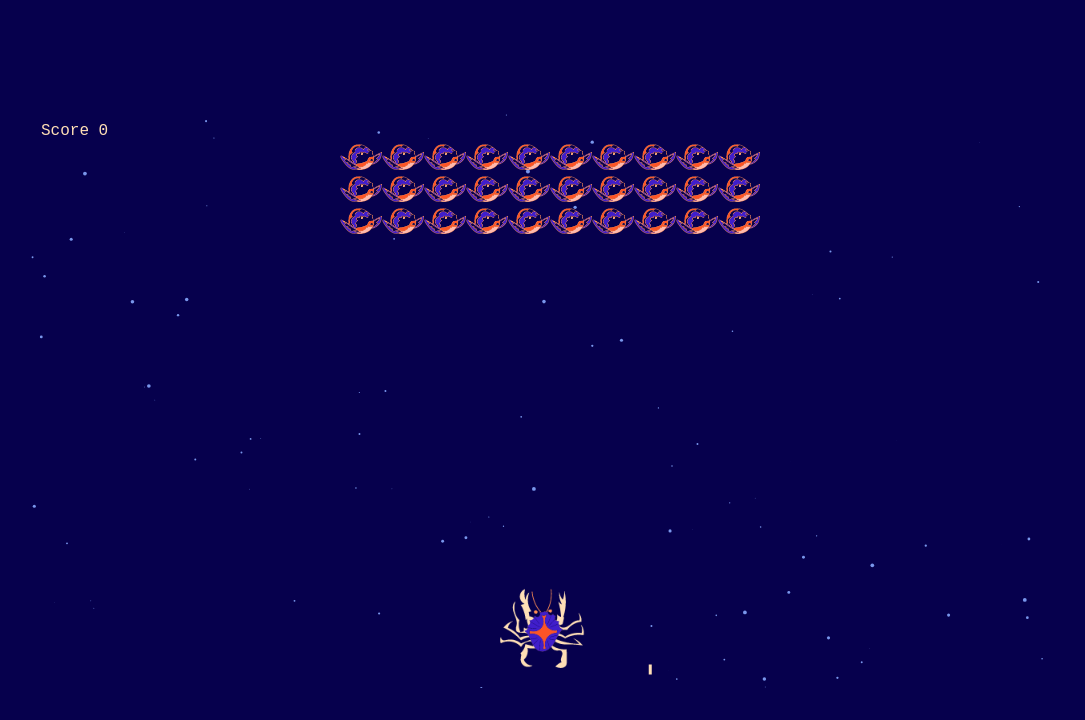
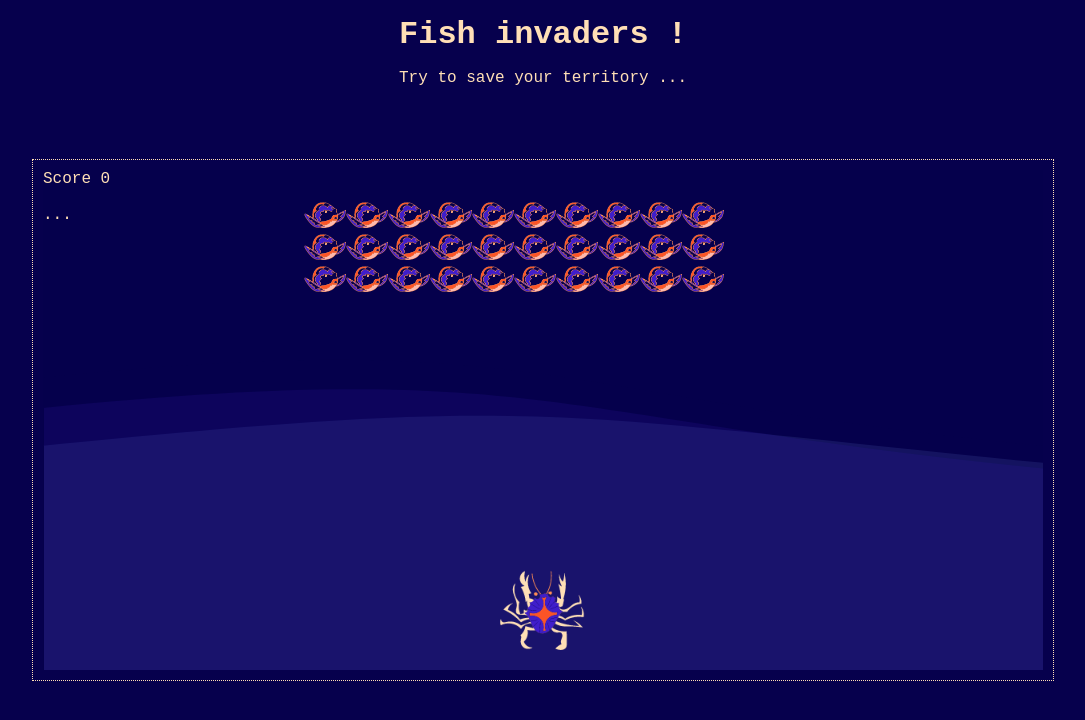
Before and after one commit to mathildarnaud/fish-invaders, a plain HTML site: page index.html in a window 1280 px wide. Shown: the whole page, without its empty margins (97-1182 px from the left). Drawn offline with Linux system fonts and the light colour scheme.

Commit message:
better ui experience

```diff
--- a/index.html
+++ b/index.html
@@ -5,9 +5,13 @@
     justify-content: center;
     align-items: center;
     background-color: #06004D;
+    flex-direction: column;
   }
+
   .canv {
     position: relative;
+    border: 1px dotted #FFDFB6;
+    padding: 10px;
   }
   p {
       position: absolute;
@@ -18,13 +22,69 @@
       margin: 0;
       font-family: 'Courier New', Courier, monospace;
     }
+    h1 {
+      display: flex;
+      justify-content: start;
+      align-items: center;
+      margin: 0;
+      font-family: 'Courier New', Courier, monospace;
+      /* font-size: 3vh; */
+      color: #FFDFB6;
+      margin: 2vh 0;
+    }
+    h3 {
+      /* position: absolute; */
+      z-index: 10;
+      color: #FFDFB6;
+      left: 10px;
+      top: 10px;
+      margin: 0;
+      font-size: 16px;
+      font-weight: 100;
+      font-family: 'Courier New', Courier, monospace;
+      margin-bottom: 9vh;
+    }
 </style>
 
 
+<body>
+
+  <h1> Fish invaders !</h1>
+  <h3>Try to save your territory ...</h3>
   <div class="canv">
     <p>
       <span>Score </span> <span id="scoreEl">0</span>
+      <br>
+      <br>
+      <span id="messageEl">...</span>
     </p>
+    <audio id="audio" src="./img/fish-d.wav"></audio>
+    <audio id="audio2" src="./img/lose.wav"></audio>
     <canvas></canvas>
   </div>
+
+
+
+</body>
+<!-- <div class="section">
+  <div class="bluenavy">
+    <h1>Nice curves</h1>
+  </div>
+  <div class="blue">
+    <h1>Nice curves</h1>
+  </div>
+  <div class="darko">
+    <h1>Nice curves</h1>
+  </div>
+  <div class="medO">
+    <h1>Nice curves</h1>
+  </div>
+  <div class="lighto">
+    <h1>Nice curves</h1>
+  </div>
+  <div class="yellow">
+    <h1>Nice curves</h1>
+  </div>
+</div> -->
+
 <script src="./index.js"></script>
--- a/index.js
+++ b/index.js
@@ -2,8 +2,45 @@ const scoreEl = document.querySelector('#scoreEl')
 const canvas = document.querySelector('canvas')
 const c = canvas.getContext('2d')
 
-canvas.width = 1024
-canvas.height = 576
+canvas.width = 1000
+canvas.height = 500
+
+window.requestAnimFrame = (function(){
+  return window.requestAnimationFrame ||
+          window.webkitRequestAnimationFrame ||
+          window.mozRequestAnimationFrame ||
+          function( callback ){
+            window.setTimeout(callback, 1000 / 60);
+          };
+  })();
+  //The initial angle is 0
+  let step = 0;
+  //Define the colors of three waves
+  let lines = ["rgba(6, 0, 77, 0.2)",
+                 "rgba(64, 30, 203, 0.2)",
+                 "rgba(121, 150, 236, 0.2)"];
+  function loop(){
+      c.clearRect(0,0,canvas.width,canvas.height);
+      step++;
+      //Draw 3 rectangles with different colors
+      for(let j = lines.length-1; j >= 0; j--) {
+          c.fillStyle = lines[j];
+          //The angle of each rectangle is different, the difference between each is 45 degrees
+          let angle = (step+j*45)*Math.PI/180;
+          let deltaHeight = Math.sin(angle) * 50;
+          let deltaHeightRight = Math.cos(angle) * 50;
+          c.beginPath();-
+          c.moveTo(0, canvas.height/2+deltaHeight);
+          c.bezierCurveTo(canvas.width /2, canvas.height/2+deltaHeight-50, canvas.width / 2, canvas.height/2+deltaHeightRight-50, canvas.width, canvas.height/2+deltaHeightRight);
+          c.lineTo(canvas.width, canvas.height);
+          c.lineTo(1, canvas.height);
+          c.lineTo(1, canvas.height/2+deltaHeight);
+          c.closePath();
+          c.fill();
+      }
+      requestAnimFrame(loop);
+  }
+  loop();
 
 class Player {
   constructor() {
@@ -280,25 +317,26 @@ let game = {
   active: true
 }
 let score = 0
-
-for (let i = 0; i < 100; i++) {
-  particules.push(
-    new Particule( {
-    position: {
-      x: Math.random() * canvas.width,
-      y: Math.random() * canvas.height
-    },
-    velocity: {
-      x: 0,
-      y: 0.3
-    },
-    radius: Math.random() * 2,
-    color: '#7996EC'
-  }))
-}
+let myAudio = document.querySelector('#audio')
+let myAudio2 = document.querySelector('#audio2')
+// for (let i = 0; i < 100; i++) {
+//   particules.push(
+//     new Particule( {
+//     position: {
+//       x: Math.random() * canvas.width,
+//       y: Math.random() * canvas.height
+//     },
+//     velocity: {
+//       x: 0,
+//       y: 0.3
+//     },
+//     radius: Math.random() * 2,
+//     color: '#7996EC'
+//   }))
+// }
 
 function createParticules({object, color, fades}) {
-  for (let i = 0; i < 15; i++) {
+  for (let i = 0; i < 10; i++) {
     particules.push(
       new Particule( {
       position: {
@@ -319,7 +357,8 @@ function createParticules({object, color, fades}) {
 function animate() {
   if (!game.active) return
   requestAnimationFrame(animate)
-  c.fillStyle = '#06004D'
+  // c.fillStyle = '#06004D'
+  // c.globalAlpha = 0.0
   c.fillRect(0, 0, canvas.width, canvas.height)
   // invader.update()
   player.update()
@@ -356,6 +395,9 @@ function animate() {
       player.position.x + player.width
       ) {
         console.log('you lose')
+        // document.write("you lose");
+        messageEl.innerHTML = 'Oh no ... You lose'
+        myAudio2.play()
         setTimeout(() => {
           invaderProjectiles.splice(index, 1)
           player.opacity = 0
@@ -365,7 +407,7 @@ function animate() {
         setTimeout(() => {
           // game.active = false
           location.reload()
-        }, 2000);
+        }, 1000);
 
         createParticules({
           object: player,
@@ -425,11 +467,14 @@ function animate() {
               if (invaderFound && projectileFound) {
                 score += 100
                 scoreEl.innerHTML = score
-              createParticules({
-                object: invader,
-                color: '#FC5426',
-                fades: true
-              })
+                messageEl.innerHTML = 'Nice shoot !'
+
+                myAudio.play()
+              // createParticules({
+              //   object: invader,
+              //   color: '#FC5426',
+              //   fades: true
+              // })
 
                 grid.invaders.splice(i, 1)
                 projectiles.splice(j, 1)
@@ -447,6 +492,9 @@ function animate() {
                 } else {
                   grids.splice(gridIndex, 1)
                 }
+              } else {
+                messageEl.innerHTML = 'Try to shoot a fish'
+
               }
             }, 0)
         }
@@ -530,3 +578,9 @@ addEventListener('keyup', ({key}) => {
     }
   }
 )
+
+
+window.addEventListener('resize', ()=>{
+  canvas.width = window.innerWidth;
+  canvas.height = window.innerHeight;
+})
```
Also changed, not shown: 3 other files. Lines whose indentation alone changed are shown as unchanged.
